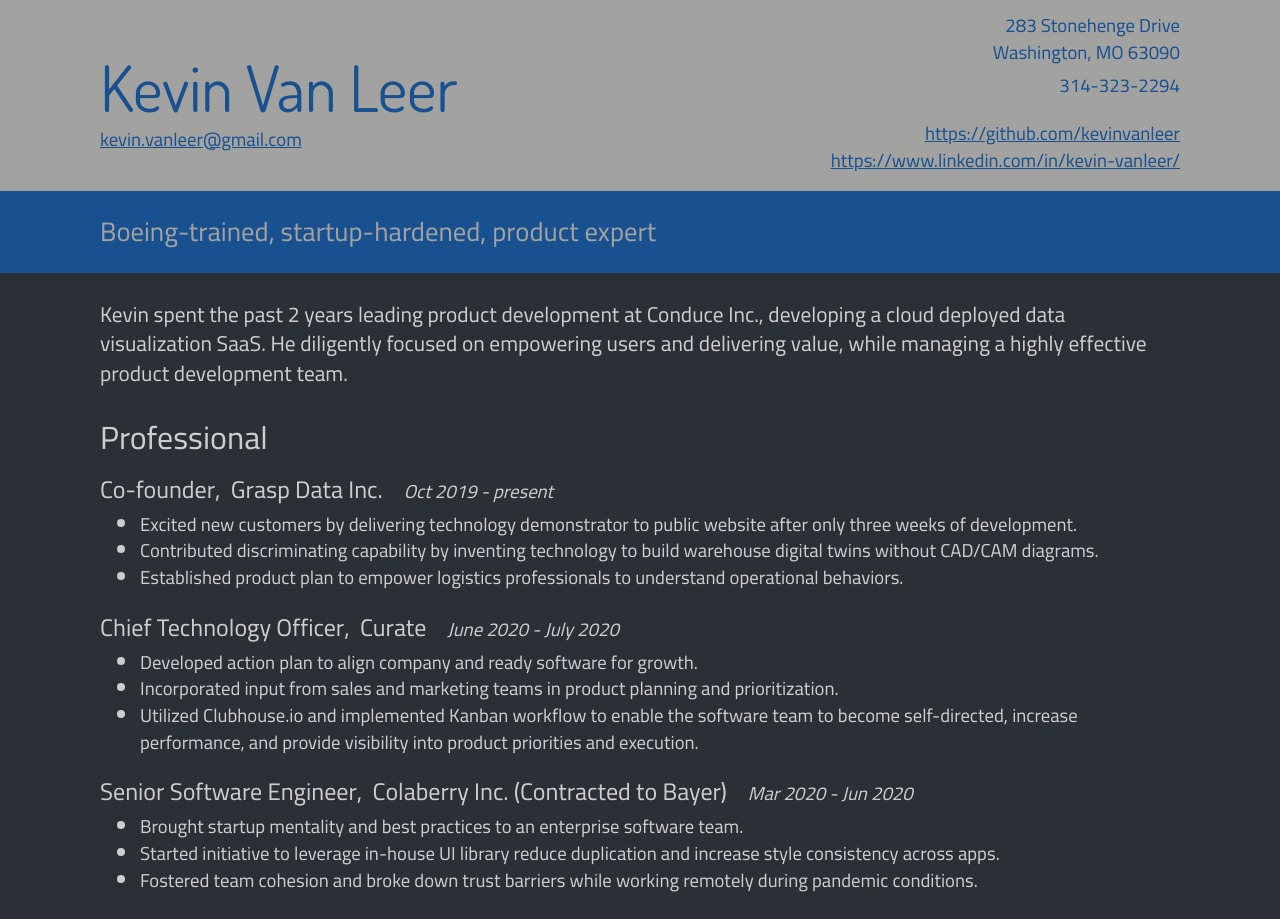
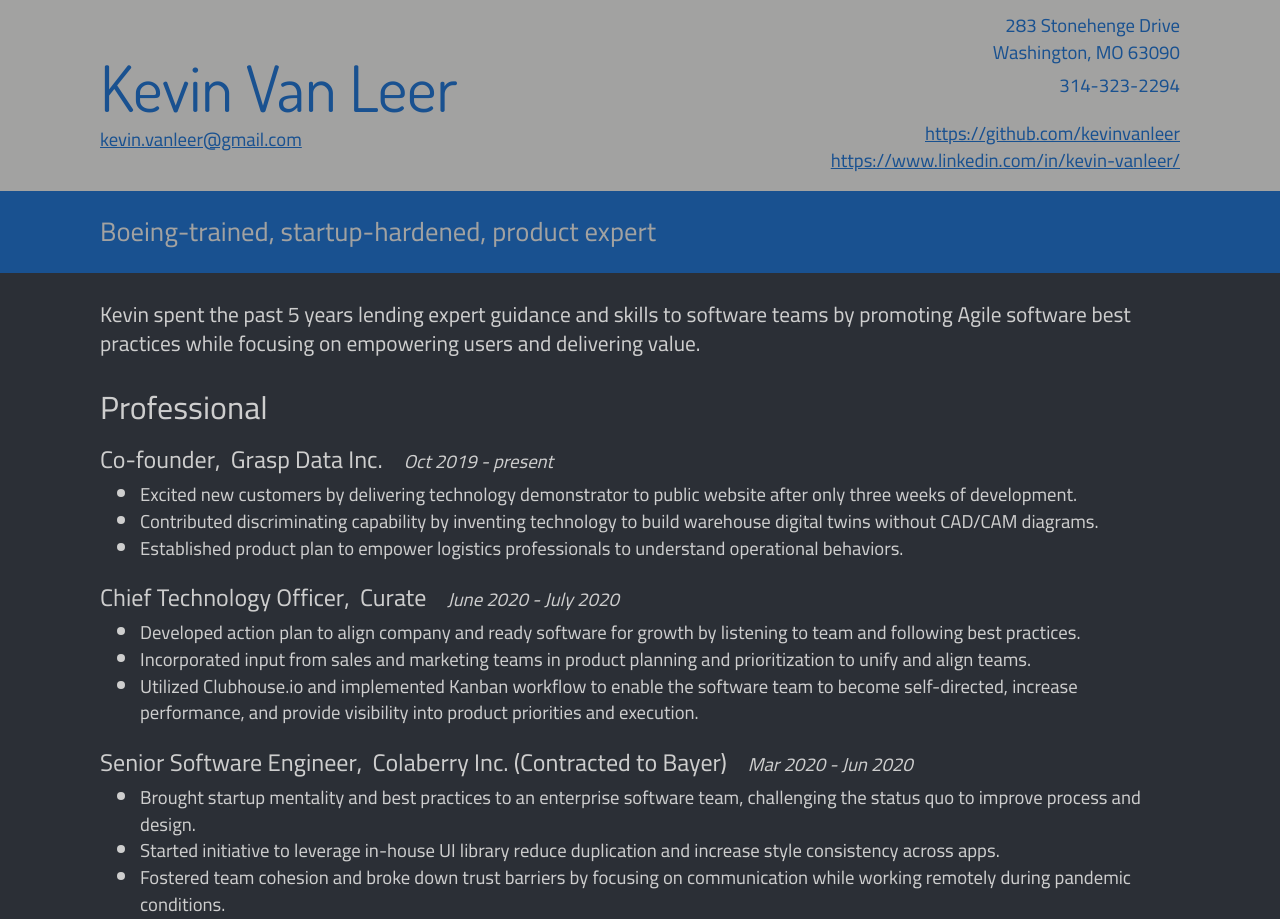
Before and after one commit to kevinvanleer/resume, a React (Create React App) app: page / in a window 1280 px wide. Shown: the top 919 px of the page. Built offline with nearby package versions, Linux system fonts and the light colour scheme.

Commit message:
Language tweaks

```diff
--- a/src/ProfessionalHighlights.js
+++ b/src/ProfessionalHighlights.js
@@ -11,10 +11,9 @@
       <Section>
         <Flexbox flexDirection="column">
           <Summary>
-            Kevin spent the past 2 years leading product development at Conduce
-            Inc., developing a cloud deployed data visualization SaaS. He
-            diligently focused on empowering users and delivering value, while
-            managing a highly effective product development team.
+            Kevin spent the past 5 years lending expert guidance and skills to
+            software teams by promoting Agile software best practices while
+            focusing on empowering users and delivering value.
           </Summary>
         </Flexbox>
       </Section>
@@ -51,11 +50,11 @@
           <List>
             <li>
               Developed action plan to align company and ready software for
-              growth.
+              growth by listening to team and following best practices.
             </li>
             <li>
               Incorporated input from sales and marketing teams in product
-              planning and prioritization.
+              planning and prioritization to unify and align teams.
             </li>
             <li>
               Utilized Clubhouse.io and implemented Kanban workflow to enable
@@ -74,15 +73,17 @@
           <List>
             <li>
               Brought startup mentality and best practices to an enterprise
-              software team.
+              software team, challenging the status quo to improve process and
+              design.
             </li>
             <li>
               Started initiative to leverage in-house UI library reduce
               duplication and increase style consistency across apps.
             </li>
             <li>
-              Fostered team cohesion and broke down trust barriers while working
-              remotely during pandemic conditions.
+              Fostered team cohesion and broke down trust barriers by focusing
+              on communication while working remotely during pandemic
+              conditions.
             </li>
           </List>
         </Job>
--- a/src/TechHighlights.js
+++ b/src/TechHighlights.js
@@ -81,7 +81,8 @@
           <List>
             <li>
               Evaluated maintainability and scalability of codebase derived from
-              WordPress site.
+              WordPress site, to understand the level of technical debt and
+              effort required to mitigate it.
             </li>
             <li>
               Familiarized myself with PHP and Laravel enough to maintain a
@@ -90,7 +91,7 @@
             <li>
               Encouraged adoption of tools like Storybook, ESLint, and
               PHP_CodeSniffer and their automation into a continuous integration
-              and deployment workflow.
+              and deployment workflow, to begin building a scalable team.
             </li>
           </List>
         </Job>
```
